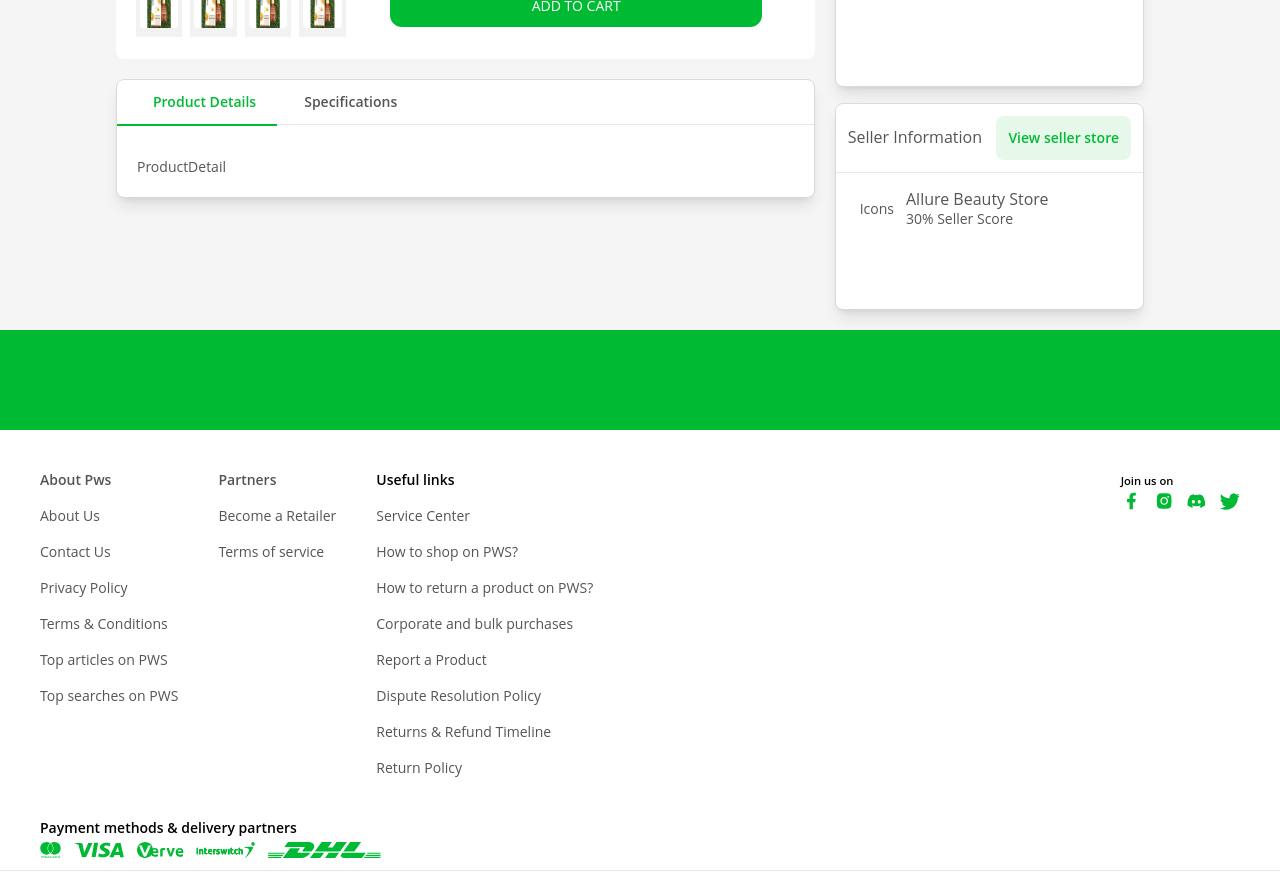
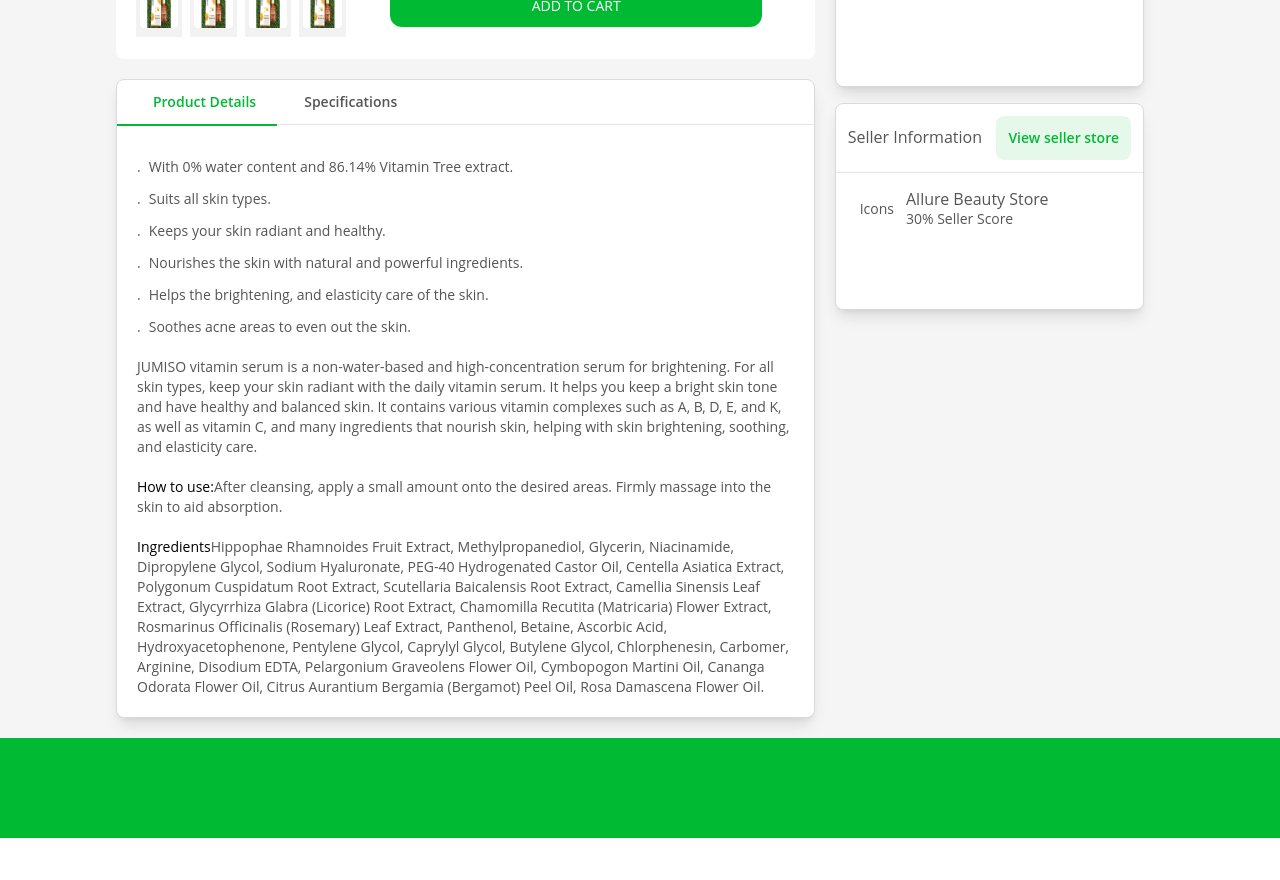
Before and after one commit to PWSCompanies/Frontend, a Next.js app: page /description in a window 1280 px wide. Shown: the part 480-1360 px from the top of the page. Built offline with nearby package versions, Linux system fonts and the light colour scheme; a web font is replaced by a local one.

Commit message:
still working on description

```diff
--- a/components/eccormerce/productdescription/MoreInfo.js
+++ b/components/eccormerce/productdescription/MoreInfo.js
@@ -2,16 +2,16 @@ import React, { useState } from "react";
 import Specification from "./Specification";
 import ProductDetail from "./ProductDetail";
 
-export default function MoreInfo() {
+export default function MoreInfo({ data }) {
   const [selected, setSelected] = useState("productDetail");
 
   const showChoose = () => {
     const renderComponent = () => {
       switch (selected) {
         case "specification":
-          return <Specification />;
+          return <Specification data={data} />;
         case "productDetail":
-          return <ProductDetail />;
+          return <ProductDetail data={data} />;
         default:
           break;
       }
--- a/components/eccormerce/productdescription/ProductDetail.js
+++ b/components/eccormerce/productdescription/ProductDetail.js
@@ -1,5 +1,33 @@
 import React from "react";
 
-export default function ProductDetail() {
-  return <div className="mt-3 p-5">ProductDetail</div>;
+export default function ProductDetail({ data }) {
+  return (
+    <div className="mt-3 p-5">
+      {/* Benefits */}
+      <div className="flex flex-col gap-3">
+        {Object.keys(data.benefits).map((key, index) => (
+          <div className="flex gap-2" key={index}>
+            <div className="">.</div>
+            <div className="">{data.benefits[key]}</div>
+          </div>
+        ))}
+      </div>
+      {/* Product description */}
+      <div className="mt-5">{data.product_describe}</div>
+      {/* How to use */}
+      <div className="mt-5">
+        <div className="">
+          <span className="text-black">How to use:</span>
+          {data.how_to_use}
+        </div>
+      </div>
+      {/* Ingredients */}
+      <div className="mt-5">
+        <div className="">
+          <span className="text-black">Ingredients</span>
+          {data.ingredients}
+        </div>
+      </div>
+    </div>
+  );
 }
--- a/pages/description.js
+++ b/pages/description.js
@@ -9,10 +9,20 @@ export default function description() {
     name: "Jumiso All Day Vitamin Brightening & Balancing Serum 30ml",
     description: "lorem ipsum dolor suite itter",
     detail: {
-      product_describe: "",
-      benefits: "",
-      how_to_use: "",
-      ingredients: "",
+      product_describe:
+        "JUMISO vitamin serum is a non-water-based and high-concentration serum for brightening. For all skin types, keep your skin radiant with the daily vitamin serum. It helps you keep a bright skin tone and have healthy and balanced skin. It contains various vitamin complexes such as A, B, D, E, and K, as well as vitamin C, and many ingredients that nourish skin, helping with skin brightening, soothing, and elasticity care.",
+      benefits: {
+        1: "With 0% water content and 86.14% Vitamin Tree extract.",
+        2: "Suits all skin types.",
+        3: "Keeps your skin radiant and healthy.",
+        4: "Nourishes the skin with natural and powerful ingredients.",
+        5: "Helps the brightening, and elasticity care of the skin.",
+        6: "Soothes acne areas to even out the skin.",
+      },
+      how_to_use:
+        "After cleansing, apply a small amount onto the desired areas. Firmly massage into the skin to aid absorption.",
+      ingredients:
+        "Hippophae Rhamnoides Fruit Extract, Methylpropanediol, Glycerin, Niacinamide, Dipropylene Glycol, Sodium Hyaluronate, PEG-40 Hydrogenated Castor Oil, Centella Asiatica Extract, Polygonum Cuspidatum Root Extract, Scutellaria Baicalensis Root Extract, Camellia Sinensis Leaf Extract, Glycyrrhiza Glabra (Licorice) Root Extract, Chamomilla Recutita (Matricaria) Flower Extract, Rosmarinus Officinalis (Rosemary) Leaf Extract, Panthenol, Betaine, Ascorbic Acid, Hydroxyacetophenone, Pentylene Glycol, Caprylyl Glycol, Butylene Glycol, Chlorphenesin, Carbomer, Arginine, Disodium EDTA, Pelargonium Graveolens Flower Oil, Cymbopogon Martini Oil, Cananga Odorata Flower Oil, Citrus Aurantium Bergamia (Bergamot) Peel Oil, Rosa Damascena Flower Oil.",
     },
     specification: "",
     brand: "Jumiso",
@@ -46,7 +56,7 @@ export default function description() {
           <div className="md:hidden block">
             <InfoAndSeller seller={product.sellerInfo} />
           </div>
-          <MoreInfo />
+          <MoreInfo data={product.detail} />
         </div>
         <div className="hidden md:block col-span-2 px-5">
           <InfoAndSeller seller={product.sellerInfo} />
```
